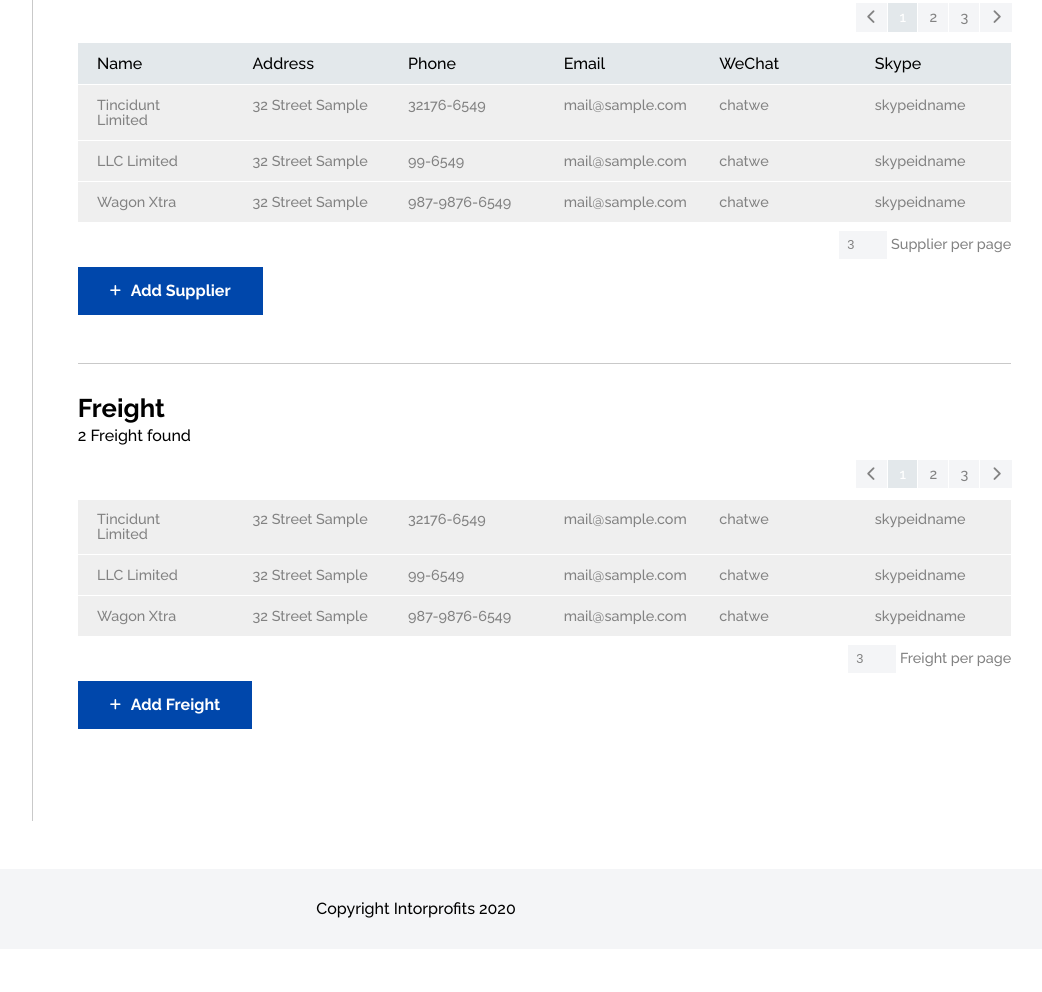
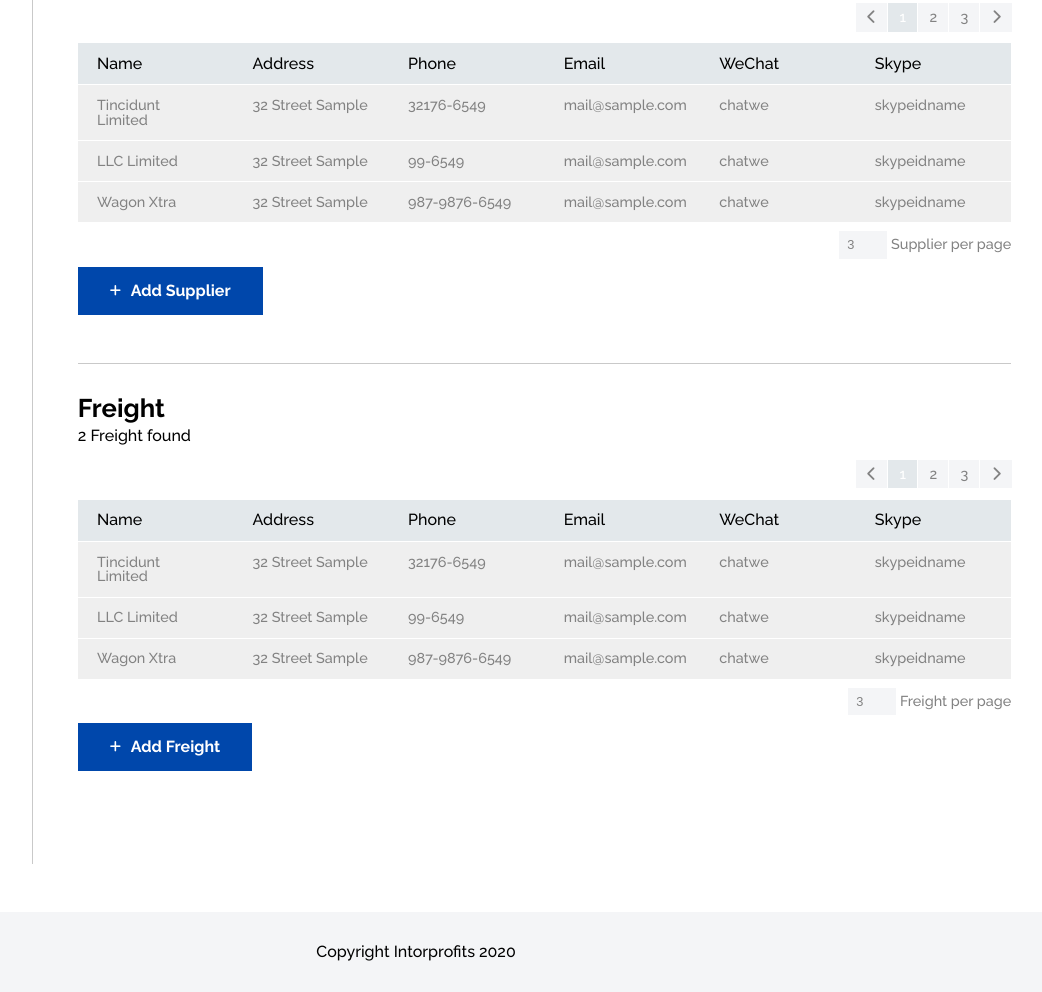
Before and after one commit to intoprofits/app-frontend, a plain HTML site: page pages/supply-chain/products.html in a window 1280 px wide. Shown: the part 660-1652 px from the top of the page, without its empty margins (224-1266 px from the left). Before the commit the page ends 1609 px from the top, so only its background shows below. Drawn offline with Linux system fonts and the light colour scheme.

Commit message:
labels for freight

```diff
--- a/pages/supply-chain/products.html
+++ b/pages/supply-chain/products.html
@@ -257,6 +257,15 @@
 					</div>
 					<div class="item-list">
 
+						<div class="item label clear">
+							<p>Name</p>
+							<p>Address</p>
+							<p>Phone</p>
+							<p>Email</p>
+							<p>WeChat</p>
+							<p>Skype</p>
+						</div>
+
 						<div class="item clear">
 							<p class="name">Tincidunt Limited</p>
 							<p class="address">32 Street Sample</p>
```
